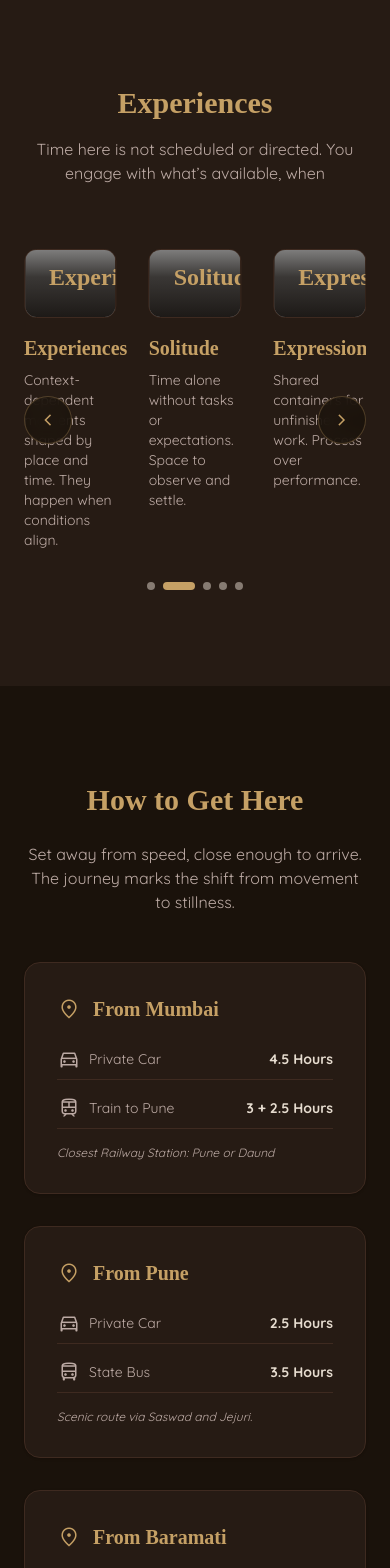
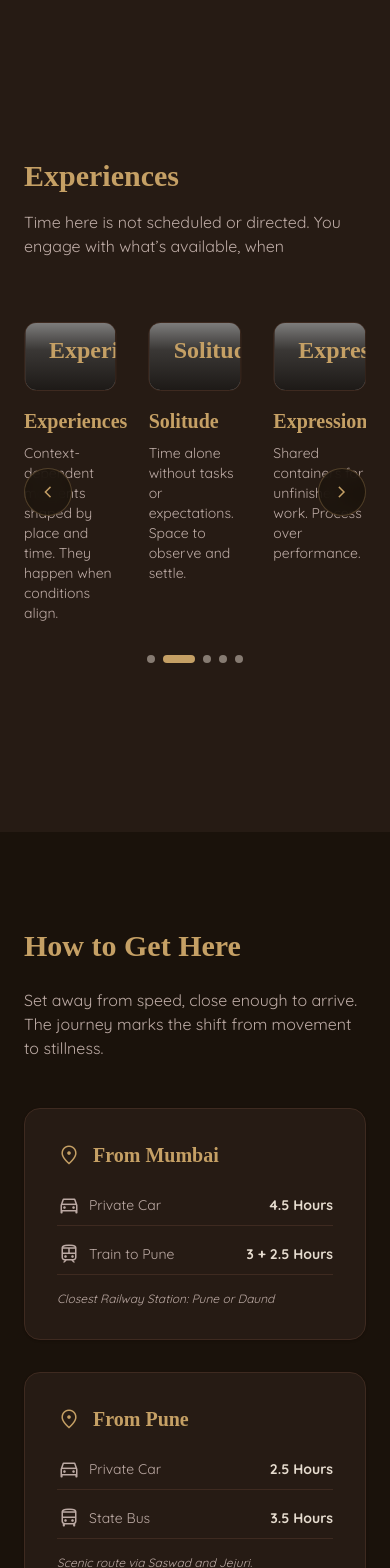
Before and after one commit to Kumar-Sushil0/epicentre-new, a Next.js app: page /home-variant in a window 390 px wide. Shown: the part 7420-8988 px from the top of the page. Built offline with nearby package versions, Linux system fonts and the light colour scheme; grey boxes are pictures that could not be loaded; a web font is replaced by a local one.

Commit message:
mansiha 3

```diff
--- a/src/app/bookings/page.tsx
+++ b/src/app/bookings/page.tsx
@@ -272,25 +272,13 @@ export default function BookingsPage() {
             {/* Hover Glow Effect */}
             <div className="absolute inset-0 bg-gold-500/5 opacity-0 group-hover:opacity-100 transition-opacity pointer-events-none" />
 
-            {/* Image Thumbnail */}
-            <div className="relative w-16 h-16 rounded-md overflow-hidden shrink-0 bg-earth-900 border border-earth-800/50 mr-5 shadow-lg group-hover:scale-105 transition-transform duration-300">
-              <Image
-                src={item.image}
-                alt={item.name}
-                fill
-                className={`object-cover transition-all duration-500 ${isSelected ? 'opacity-100 scale-100' : 'opacity-80 group-hover:opacity-100'}`}
-              />
-              {isSelected && (
-                <div className="absolute inset-0 bg-gold-500/20 flex items-center justify-center backdrop-blur-[2px] animate-fadeIn">
-                  <span className="material-symbols-outlined text-gold-500 text-xl drop-shadow-md font-bold">check_circle</span>
+            {/* Title & Price */}
+            <div className="flex-grow flex flex-col sm:flex-row sm:items-center justify-between min-w-0 mr-4 gap-1 sm:gap-4 relative z-10 pl-2">
+              <div className="min-w-0">
+                <div className="flex items-center gap-2">
+                  {isSelected && <span className="material-symbols-outlined text-gold-500 text-sm">check_circle</span>}
+                  <h3 className={`text-base font-medium truncate transition-colors ${isSelected ? 'text-gold-500' : 'text-earth-100 group-hover:text-gold-200'}`}>{item.name}</h3>
                 </div>
-              )}
-            </div>
-
-            {/* Title & Price */}
-            <div className="flex-grow flex flex-col sm:flex-row sm:items-center justify-between min-w-0 mr-4 gap-1 sm:gap-4 relative z-10">
-              <div className="min-w-0">
-                <h3 className={`text-base font-medium truncate transition-colors ${isSelected ? 'text-gold-500' : 'text-earth-100 group-hover:text-gold-200'}`}>{item.name}</h3>
                 {/* Re-introducing a tiny description for context if user wants "book shit" properly, they need info */}
                 <p className="text-xs text-earth-400 truncate max-w-[200px] sm:max-w-xs">{item.description}</p>
               </div>
--- a/src/app/components/Accommodation.tsx
+++ b/src/app/components/Accommodation.tsx
@@ -37,8 +37,8 @@ export default function Accommodation() {
   };
 
   return (
-    <section className="py-24 bg-[#261B14] border-t border-earth-700" id="accommodation">
-      <div className="max-w-full mx-auto px-6">
+    <section className="py-24 min-h-[100vh] bg-[#261B14] border-t border-earth-700 flex items-center" id="accommodation">
+      <div className="w-full px-6">
         <div className="mb-16 text-center md:text-left">
           <h2 className="text-4xl font-bold text-gold-500 mb-4" style={{ fontFamily: 'Trirong, serif' }}>Stays</h2>
           <p className="text-earth-300 max-w-2xl font-body">
--- a/src/app/components/DiningVariant.tsx
+++ b/src/app/components/DiningVariant.tsx
@@ -25,8 +25,8 @@ export default function DiningVariant() {
   ];
 
   return (
-    <section className="py-24 bg-earth-900" id="dining">
-      <div className="max-w-full mx-auto px-6">
+    <section className="py-24 min-h-[100vh] bg-earth-900 flex items-center" id="dining">
+      <div className="w-full px-6">
         <div className="mb-12">
           <h2 className="text-3xl font-bold mb-4 text-gold-500" style={{ fontFamily: 'Trirong, serif' }}>Food</h2>
           <p className="text-earth-300 font-body text-lg max-w-full">
--- a/src/app/components/Experiences.tsx
+++ b/src/app/components/Experiences.tsx
@@ -135,11 +135,11 @@ export default function Experiences() {
   };
 
   return (
-    <section className="py-24 bg-earth-800 border-t border-earth-700" id="experiences">
-      <div className="max-w-full mx-auto px-6">
-        <div className="text-center mb-16">
+    <section className="py-24 min-h-[100vh] bg-earth-800 border-t border-earth-700 flex items-center" id="experiences">
+      <div className="w-full px-6">
+        <div className="mb-16">
           <h2 className="text-3xl font-bold text-gold-500" style={{ fontFamily: 'Trirong, serif' }}>Experiences</h2>
-          <p className="text-earth-300 max-w-2xl mx-auto mt-4 font-body">
+          <p className="text-earth-300 max-w-2xl mt-4 font-body">
             Time here is not scheduled or directed. You engage with what’s available, when
           </p>
         </div>
--- a/src/app/components/Location.tsx
+++ b/src/app/components/Location.tsx
@@ -2,12 +2,11 @@
 
 export default function Location() {
   return (
-    <section className="py-24 bg-earth-900" id="location">
-      <div className="max-w-full mx-auto px-6">
-        <div className="text-center mb-12">
-
+    <section className="py-24 min-h-[100vh] bg-earth-900 flex items-center" id="location">
+      <div className="w-full px-6">
+        <div className="mb-12">
           <h2 className="text-3xl font-bold text-gold-500 mb-6" style={{ fontFamily: 'Trirong, serif' }}>How to Get Here</h2>
-          <p className="text-earth-300 max-w-full mx-auto font-body">
+          <p className="text-earth-300 max-w-full font-body">
             Set away from speed, close enough to arrive. The journey marks the shift from movement to stillness.
           </p>
         </div>
--- a/src/app/components/Philosophy.tsx
+++ b/src/app/components/Philosophy.tsx
@@ -1,14 +1,14 @@
 export default function Philosophy() {
   return (
-    <section className="py-24 min-h-[85vh] bg-[#261B14] flex items-center" id="philosophy">
+    <section className="py-24 min-h-[100vh] bg-gold-500 flex items-center" id="philosophy">
       <div className="max-w-5xl mx-auto px-6 text-center">
 
         <div className="relative py-8">
-          <span className="material-symbols-outlined text-gold-500/10 text-6xl absolute top-0 left-0 -translate-x-4 -translate-y-4">
+          <span className="material-symbols-outlined text-[#261B14]/10 text-6xl absolute top-0 left-0 -translate-x-4 -translate-y-4">
             format_quote
           </span>
-          <p className="text-[15px] leading-loose text-gold-500 relative z-10" style={{ fontFamily: 'Outfit, sans-serif' }}>
-            <span className="text-gold-500" style={{ fontFamily: 'Outfit, sans-serif' }}>"The Silent Club exists to reduce interference. In a world optimized for noise, speed, and performance, <br />this is a space designed for stillness, self-observation, and clarity.</span>
+          <p className="text-[15px] leading-loose text-[#261B14] relative z-10" style={{ fontFamily: 'Outfit, sans-serif' }}>
+            <span className="text-[#261B14]" style={{ fontFamily: 'Outfit, sans-serif' }}>"The Silent Club exists to reduce interference. In a world optimized for noise, speed, and performance, <br />this is a space designed for stillness, self-observation, and clarity.</span>
             <br />
             <span style={{ fontFamily: 'Outfit, sans-serif' }}>Nothing here is trying to improve you. The conditions make it easier to see."</span>
           </p>
--- a/src/app/components/WhatThisIsNot.tsx
+++ b/src/app/components/WhatThisIsNot.tsx
@@ -38,8 +38,8 @@ const ITEMS = [
 
 export default function WhatThisIsNot() {
   return (
-    <section className="py-20 bg-earth-900">
-      <div className="max-w-full mx-auto px-6">
+    <section className="py-20 min-h-[100vh] bg-earth-900 flex items-center">
+      <div className="w-full px-6">
         <div className="mb-12">
           <h3 className="text-3xl font-bold mb-4 text-gold-500" style={{ fontFamily: 'Trirong, serif' }}>Our Moat</h3>
           <p className="text-earth-300 font-body text-lg max-w-full">
```
